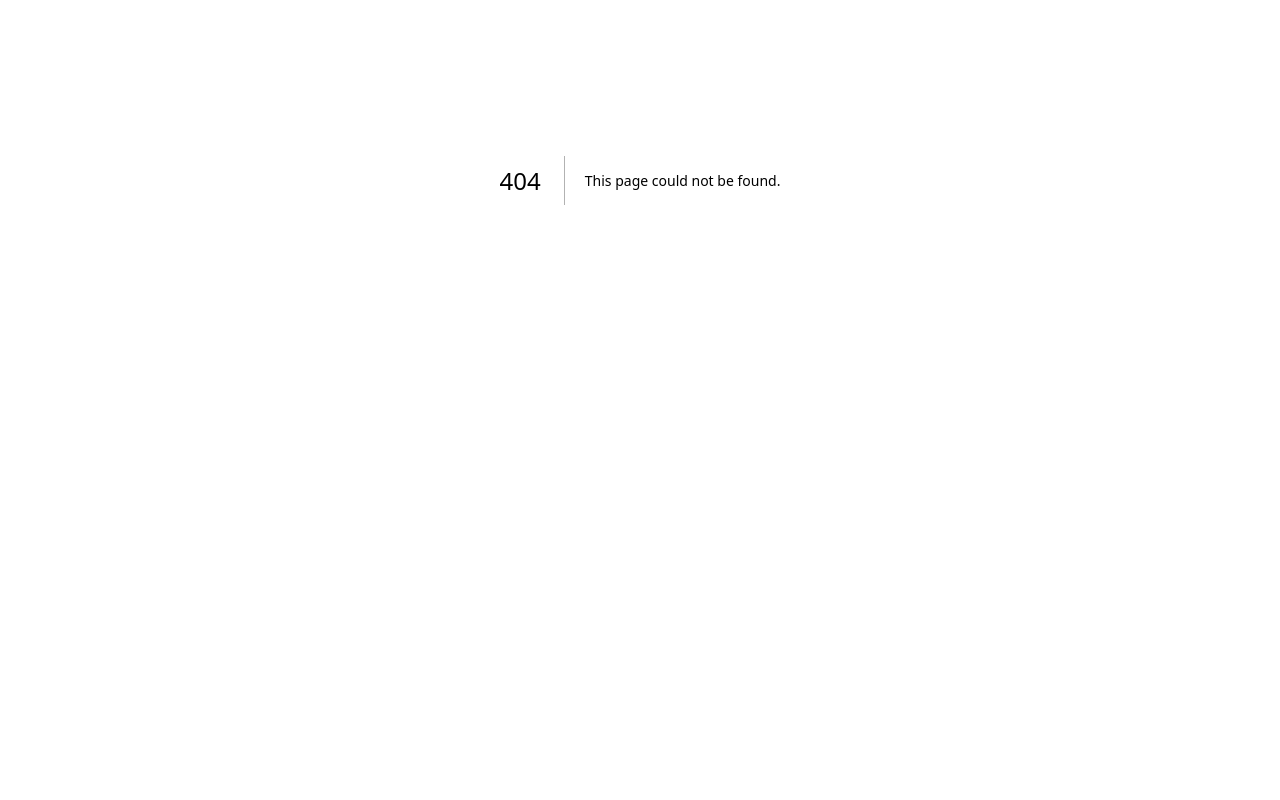
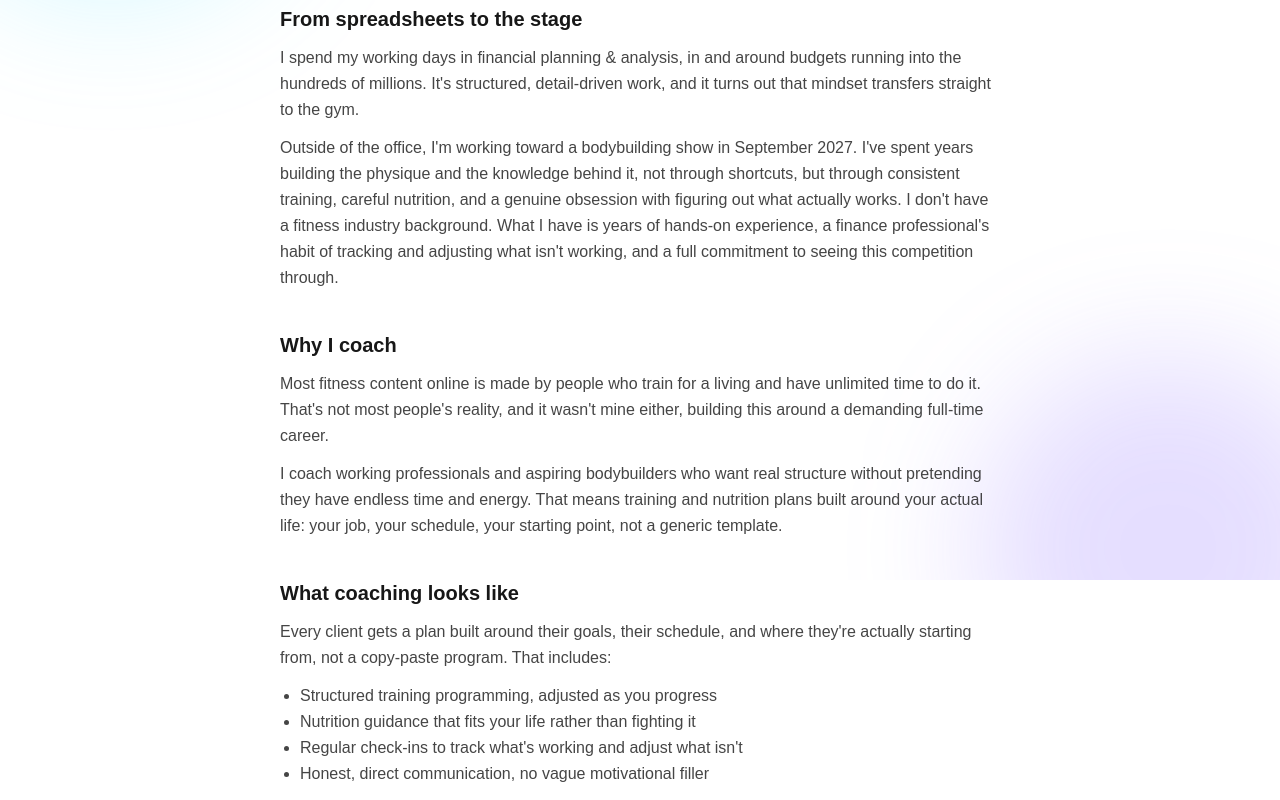
Before and after one commit to MRTNNC/coaching-business, a Next.js app: page /about in a window 1280 px wide. Before the commit this address had no page. Shown: the part 220-1020 px from the top of the page. Before the commit the page ends 800 px from the top, so only its background shows below. Built offline with nearby package versions, Linux system fonts and the light colour scheme.

Commit message:
Add About Me page
Coach bio covering background, why he coaches, and what coaching
includes, linked from the site nav.

```diff
--- /dev/null
+++ b/src/app/(marketing)/about/page.tsx
@@ -0,0 +1,75 @@
+import Link from "next/link";
+
+export default function AboutPage() {
+  return (
+    <section className="mx-auto max-w-3xl px-6 py-20">
+      <h1 className="text-3xl font-semibold tracking-tight">About me</h1>
+
+      <div className="mt-10 flex flex-col gap-10">
+        <div>
+          <h2 className="text-xl font-semibold">
+            From spreadsheets to the stage
+          </h2>
+          <p className="mt-3 leading-relaxed text-foreground/80">
+            I spend my working days in financial planning &amp; analysis, in
+            and around budgets running into the hundreds of millions.
+            It&apos;s structured, detail-driven work, and it turns out that
+            mindset transfers straight to the gym.
+          </p>
+          <p className="mt-3 leading-relaxed text-foreground/80">
+            Outside of the office, I&apos;m working toward a bodybuilding
+            show in September 2027. I&apos;ve spent years building the
+            physique and the knowledge behind it, not through shortcuts, but
+            through consistent training, careful nutrition, and a genuine
+            obsession with figuring out what actually works. I don&apos;t
+            have a fitness industry background. What I have is years of
+            hands-on experience, a finance professional&apos;s habit of
+            tracking and adjusting what isn&apos;t working, and a full
+            commitment to seeing this competition through.
+          </p>
+        </div>
+
+        <div>
+          <h2 className="text-xl font-semibold">Why I coach</h2>
+          <p className="mt-3 leading-relaxed text-foreground/80">
+            Most fitness content online is made by people who train for a
+            living and have unlimited time to do it. That&apos;s not most
+            people&apos;s reality, and it wasn&apos;t mine either, building
+            this around a demanding full-time career.
+          </p>
+          <p className="mt-3 leading-relaxed text-foreground/80">
+            I coach working professionals and aspiring bodybuilders who want
+            real structure without pretending they have endless time and
+            energy. That means training and nutrition plans built around
+            your actual life: your job, your schedule, your starting point,
+            not a generic template.
+          </p>
+        </div>
+
+        <div>
+          <h2 className="text-xl font-semibold">What coaching looks like</h2>
+          <p className="mt-3 leading-relaxed text-foreground/80">
+            Every client gets a plan built around their goals, their
+            schedule, and where they&apos;re actually starting from, not a
+            copy-paste program. That includes:
+          </p>
+          <ul className="mt-3 list-disc pl-5 leading-relaxed text-foreground/80">
+            <li>Structured training programming, adjusted as you progress</li>
+            <li>Nutrition guidance that fits your life rather than fighting it</li>
+            <li>Regular check-ins to track what&apos;s working and adjust what isn&apos;t</li>
+            <li>Honest, direct communication, no vague motivational filler</li>
+          </ul>
+        </div>
+      </div>
+
+      <div className="mt-14 flex justify-center">
+        <Link
+          href="/booking"
+          className="rounded-full bg-accent px-6 py-3 text-sm font-medium text-accent-foreground transition hover:opacity-90"
+        >
+          Book a free call
+        </Link>
+      </div>
+    </section>
+  );
+}
--- a/src/components/marketing/SiteHeader.tsx
+++ b/src/components/marketing/SiteHeader.tsx
@@ -2,6 +2,7 @@ import Link from "next/link";
 
 const links = [
   { href: "/", label: "Home" },
+  { href: "/about", label: "About" },
   { href: "/pricing", label: "Pricing" },
   { href: "/merch", label: "Merch" },
   { href: "/booking", label: "Book a call" },
```
